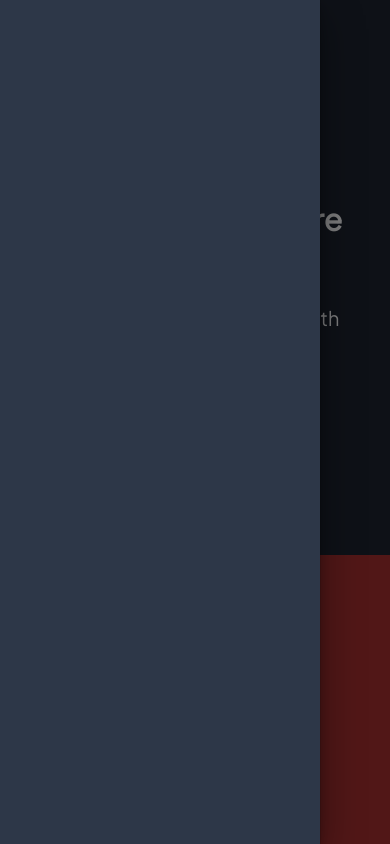
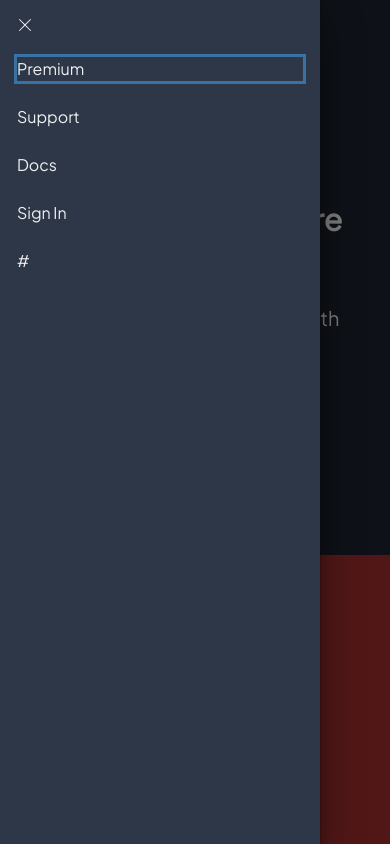
Before and after one commit to Regalijan/virgil-registry-website, a React (Vite) app: page / in a window 390 px wide. Both pictures are taken after a click on the icon 39 px from the left and 42 px from the top of the page. Shown: the top 844 px of the page. Built offline with nearby package versions, Linux system fonts and the light colour scheme.

Commit message:
Finish mobile menu drawer

```diff
--- a/src/components/Navigation.tsx
+++ b/src/components/Navigation.tsx
@@ -16,13 +16,13 @@ import {
 } from "@chakra-ui/react";
 import { useEffect, useState } from "react";
 
-function getAvatarUrl(userData: {[k: string]: any}): string {
+function getAvatarUrl(userData: { [k: string]: any }): string {
   const BASE = "https://cdn.discordapp.com/";
 
   if (!userData.id) return "";
 
   if (!userData.avatar)
-    return BASE + `embed/avatars/${parseInt(userData.discriminator) % 5}.png`
+    return BASE + `embed/avatars/${parseInt(userData.discriminator) % 5}.png`;
 
   return BASE + `avatars/${userData.id}/${userData.avatar}`;
 }
@@ -116,7 +116,7 @@ export default function () {
                   </Button>
                 </ButtonGroup>
                 <HStack spacing="3">
-                <Avatar
+                  <Avatar
                     display={authed ? "flex" : "none"}
                     name={userData.username}
                     src={getAvatarUrl(userData)}
@@ -137,7 +137,35 @@ export default function () {
       </Box>
       <Drawer isOpen={isOpen} onClose={onClose} placement="left">
         <DrawerOverlay />
-        <DrawerContent></DrawerContent>
+        <DrawerContent p="2vh">
+          <svg
+            xmlns="http://www.w3.org/2000/svg"
+            width="16"
+            height="16"
+            fill="currentColor"
+            viewBox="0 0 16 16"
+            onClick={onClose}
+          >
+            <path d="M2.146 2.854a.5.5 0 1 1 .708-.708L8 7.293l5.146-5.147a.5.5 0 0 1 .708.708L8.707 8l5.147 5.146a.5.5 0 0 1-.708.708L8 8.707l-5.146 5.147a.5.5 0 0 1-.708-.708L7.293 8 2.146 2.854Z" />
+          </svg>
+          <br />
+          <Link href="/premium">Premium</Link>
+          <br />
+          <Link href="https://discord.com/invite/carcrushers">Support</Link>
+          <br />
+          <Link href="/docs">Docs</Link>
+          <br />
+          <Link href={authed ? "/me" : "/login"}>
+            {authed ? "Manage" : "Sign In"}
+          </Link>
+          <br />
+          <Avatar
+            display={authed ? "" : "none"}
+            name={userData.username}
+            src={getAvatarUrl(userData)}
+          />
+          {userData.username}#{userData.discriminator}
+        </DrawerContent>
       </Drawer>
     </>
   );
```
